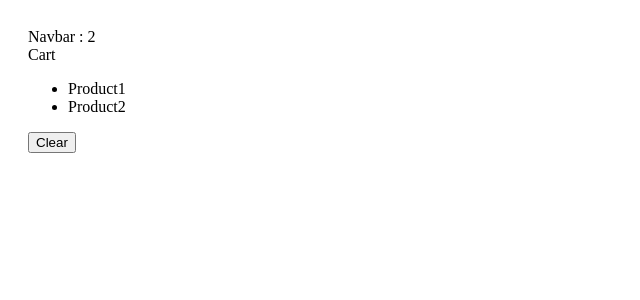
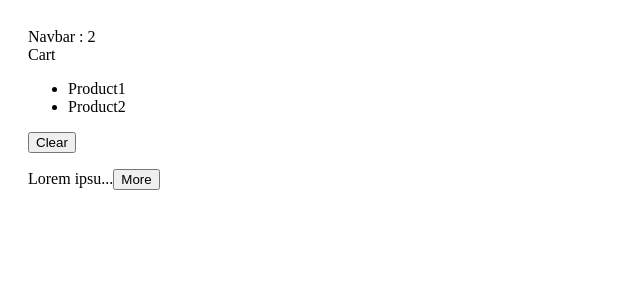
Before and after one commit to muzamilmemon0/react-mosh-part1, a React (Vite) app: page / in a window 1280 px wide. Shown: the top 300 px of the page, without its empty margins (0-640 px from the left). Built offline with nearby package versions, Linux system fonts and the light colour scheme.

Commit message:
expandable text component added

```diff
--- a/src/App.tsx
+++ b/src/App.tsx
@@ -1,6 +1,7 @@
 import { useState } from "react";
 import Navbar from "./components/Navbar";
 import Cart from "./components/Cart";
+import ExpandableText from "./components/ExpandableText";
 
 function App() {
   const [cartItems, setCartItems] = useState(["Product1", "Product2"]);
@@ -12,6 +13,19 @@ function App() {
         cartItems={cartItems}
         onClear={() => console.log(setCartItems([]))}
       />
+      <ExpandableText maxChars={10}>
+        Lorem ipsum dolor sit amet consectetur adipisicing elit. Aliquid quod
+        temporibus laudantium. Minima architecto consequatur delectus, nobis
+        iusto laborum minus magnam nisi, in quibusdam repellendus quidem atque
+        officia, voluptatem nesciunt. Deserunt ullam asperiores ipsa ipsam dolor
+        aliquam itaque harum? Corrupti excepturi ab, aliquam nulla velit,
+        laudantium non harum tempore soluta commodi dolor ratione laboriosam?
+        Commodi nisi nulla, vero repudiandae sunt ab tempora exercitationem
+        numquam distinctio beatae voluptate iste delectus nesciunt harum quam,
+        qui tempore deleniti quibusdam. Qui numquam distinctio, voluptate nemo
+        vero, alias veniam non facere repudiandae, optio quam voluptas odit?
+        Vero veniam repellendus quaerat eum? Praesentium ea expedita odio.
+      </ExpandableText>
     </div>
   );
 }
--- /dev/null
+++ b/src/components/ExpandableText.tsx
@@ -0,0 +1,25 @@
+import { useState } from "react";
+
+interface Props {
+  children: string;
+  maxChars?: number;
+}
+
+function ExpandableText({ children, maxChars = 100 }: Props) {
+  const [isExpanded, setExpanded] = useState(false);
+
+  if (children.length <= maxChars) return <p>{children}</p>;
+
+  const text = isExpanded ? children : children.substring(0, maxChars);
+
+  return (
+    <p>
+      {text}...
+      <button onClick={() => setExpanded(!isExpanded)}>
+        {isExpanded === true ? "Less" : "More"}
+      </button>
+    </p>
+  );
+}
+
+export default ExpandableText;
```
